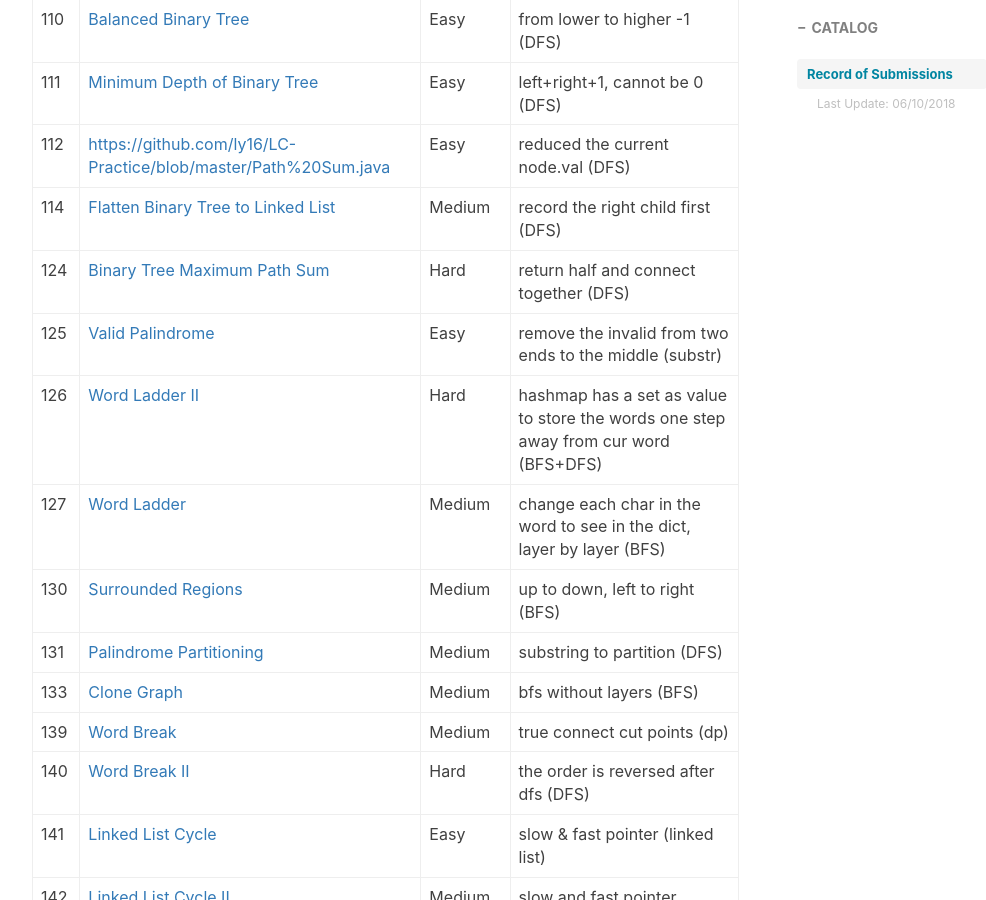
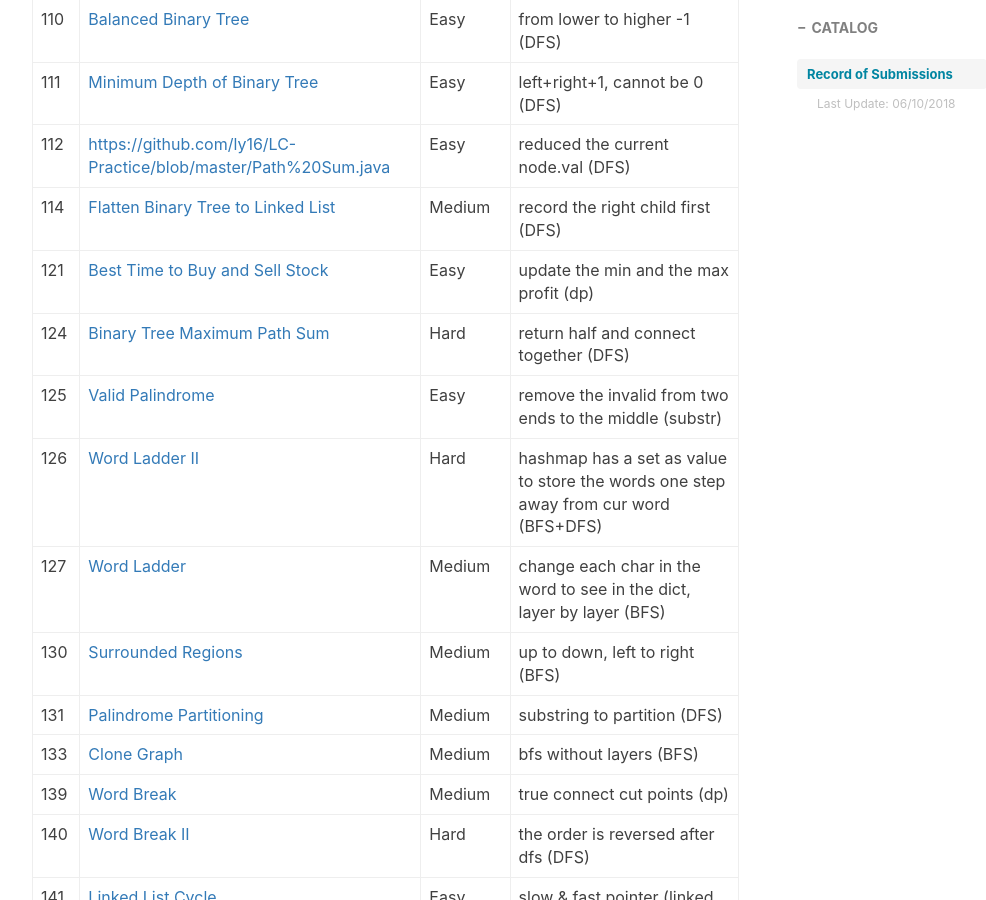
Before and after one commit to ly16/ly16.github.io, a Jekyll site: the page built from _posts/2018-05-18-leetcode-record-round1.md, in a window 1280 px wide and 900 px high, scrolled down 3784 px. Shown: the whole window, without its empty margins (233-1219 px from the left). Built offline with Jekyll 4.4.1, drawn with Linux system fonts in a browser that asks for light colours; nearby versions of some CDN libraries; comment, search, counter and statistics services are not loaded.

Commit message:
Update 2018-05-18-leetcode-record-round1.md

```diff
--- a/_posts/2018-05-18-leetcode-record-round1.md
+++ b/_posts/2018-05-18-leetcode-record-round1.md
@@ -69,6 +69,7 @@ tags:
 |111|[Minimum Depth of Binary Tree](https://github.com/ly16/LC-Practice/blob/master/Minimum%20Depth%20of%20Binary%20Tree.java)|Easy|left+right+1, cannot be 0 (DFS)|
 |112|[https://github.com/ly16/LC-Practice/blob/master/Path%20Sum.java](https://github.com/ly16/LC-Practice/blob/master/Path%20Sum.java)|Easy|reduced the current node.val (DFS)|
 |114|[Flatten Binary Tree to Linked List](https://github.com/ly16/LC-Practice/blob/master/Flatten%20Binary%20Tree%20to%20Linked%20List.java)|Medium|record the right child first (DFS)|
+|121|[Best Time to Buy and Sell Stock](https://github.com/ly16/LC-Practice/blob/master/Best%20Time%20to%20Buy%20and%20Sell%20Stock.java)|Easy|update the min and the max profit (dp)|
 |124|[Binary Tree Maximum Path Sum](https://github.com/ly16/LC-Practice/blob/master/Maximum%20Path%20Sum%20Binary%20Tree%20II.java)|Hard|return half and connect together (DFS)|
 |125|[Valid Palindrome](https://github.com/ly16/LC-Practice/blob/master/Valid%20palindrome.java)|Easy|remove the invalid from two ends to the middle (substr)|
 |126|[Word Ladder II](https://github.com/ly16/LC-Practice/blob/master/Word%20Ladder%20II.java)|Hard|hashmap has a set as value to store the words one step away from cur word (BFS+DFS)|
```
